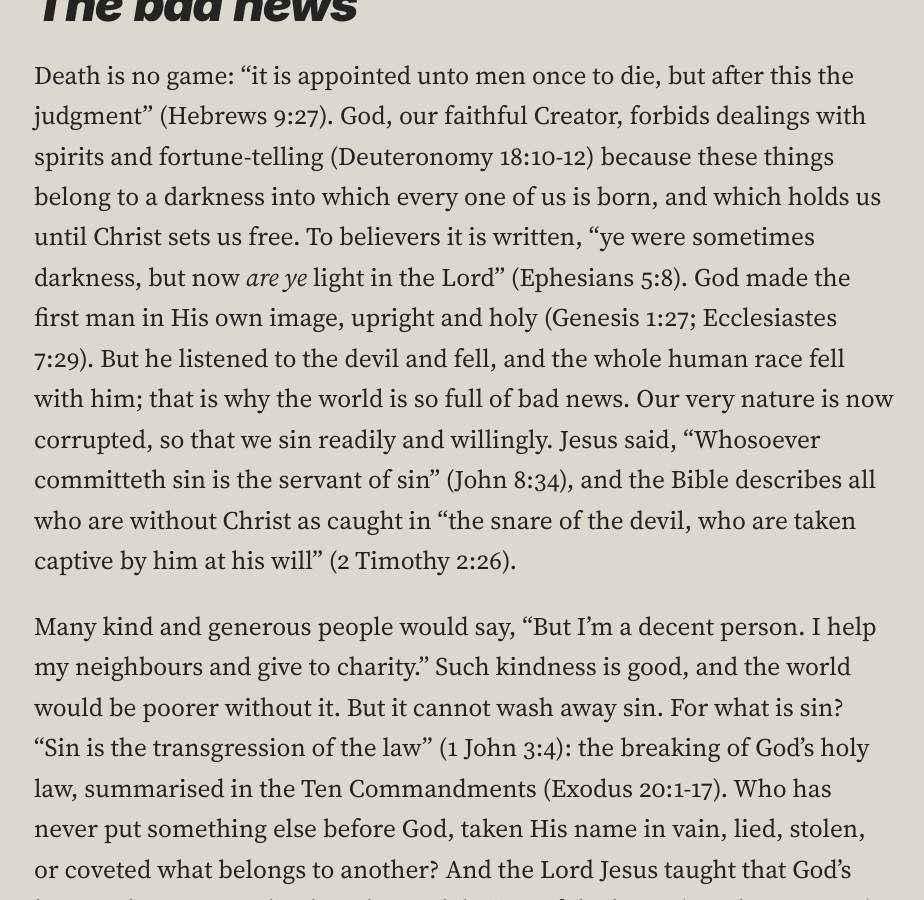
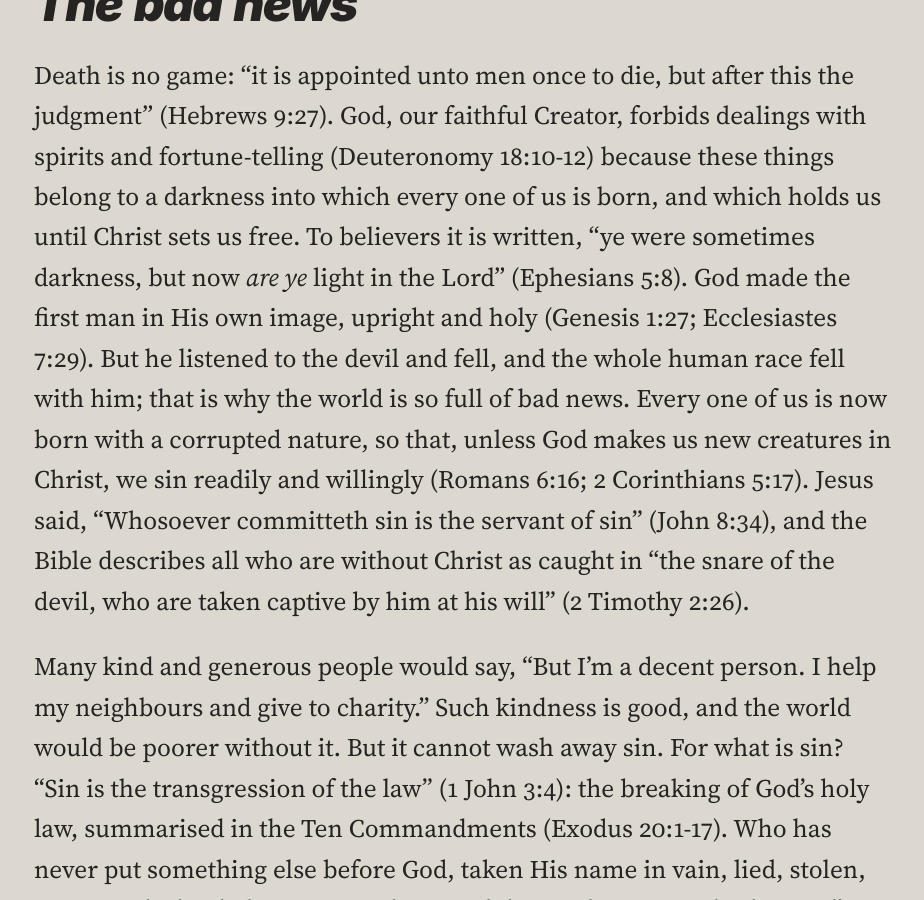
Before and after one commit to ForestWalkUK/truthpeaceandlove, a Jekyll site: the page built from _posts/2026-10-30-afraid-of-the-dark-halloween-light-of-the-world.md, in a window 1280 px wide and 900 px high, scrolled down 14054 px. Shown: the whole window, without its empty margins (14-938 px from the left). Built offline with Jekyll 4.4.1, drawn with Linux system fonts in a browser that asks for light colours; some of the changed text lies outside the part shown.

Commit message:
Halloween post v1.9: correct statement on our corrupted nature
- Bad news: corrupted nature and willing sin apply unless God makes
  us new creatures in Christ; add Romans 6:16 and 2 Corinthians 5:17
- Add version 1.9 changelog entry

Co-Authored-By: Claude Opus 5.5 <noreply@anthropic.com>

```diff
--- a/_posts/2026-10-30-afraid-of-the-dark-halloween-light-of-the-world.md
+++ b/_posts/2026-10-30-afraid-of-the-dark-halloween-light-of-the-world.md
@@ -1,6 +1,9 @@
 ---
 title: "Afraid of the Dark? Halloween and the Light of the World"
 changes:
+  - version: "1.9"
+    date: 2026-11-08
+    note: "In “The bad news”, the sentence on our corrupted nature corrected, with Romans 6:16 and 2 Corinthians 5:17 added. The earlier wording was an error. As it stood, “Our very nature is now corrupted, so that we sin readily and willingly” described believers as though they had not been made new in Christ; hence the revision."
   - version: "1.8"
     date: 2026-11-08
     note: "In “The bad news”, the sentence on the darkness of our fallen nature corrected, with Ephesians 5:8 added. The earlier wording was an error. As it stood, “a darkness that holds every one of us by nature” said that this darkness still holds everyone, including believers in Christ, which Scripture denies. What is true is that we are all born into it, and that it holds us until Christ sets us free; hence the revision."
@@ -129,7 +132,7 @@ We may, and should, hold joyful celebrations on proper occasions. But surely our
 
 ## The bad news
 
-Death is no game: “it is appointed unto men once to die, but after this the judgment” (Hebrews 9:27). God, our faithful Creator, forbids dealings with spirits and fortune-telling (Deuteronomy 18:10-12) because these things belong to a darkness into which every one of us is born, and which holds us until Christ sets us free. To believers it is written, “ye were sometimes darkness, but now *are ye* light in the Lord” (Ephesians 5:8). God made the first man in His own image, upright and holy (Genesis 1:27; Ecclesiastes 7:29). But he listened to the devil and fell, and the whole human race fell with him; that is why the world is so full of bad news. Our very nature is now corrupted, so that we sin readily and willingly. Jesus said, “Whosoever committeth sin is the servant of sin” (John 8:34), and the Bible describes all who are without Christ as caught in “the snare of the devil, who are taken captive by him at his will” (2 Timothy 2:26).
+Death is no game: “it is appointed unto men once to die, but after this the judgment” (Hebrews 9:27). God, our faithful Creator, forbids dealings with spirits and fortune-telling (Deuteronomy 18:10-12) because these things belong to a darkness into which every one of us is born, and which holds us until Christ sets us free. To believers it is written, “ye were sometimes darkness, but now *are ye* light in the Lord” (Ephesians 5:8). God made the first man in His own image, upright and holy (Genesis 1:27; Ecclesiastes 7:29). But he listened to the devil and fell, and the whole human race fell with him; that is why the world is so full of bad news. Every one of us is now born with a corrupted nature, so that, unless God makes us new creatures in Christ, we sin readily and willingly (Romans 6:16; 2 Corinthians 5:17). Jesus said, “Whosoever committeth sin is the servant of sin” (John 8:34), and the Bible describes all who are without Christ as caught in “the snare of the devil, who are taken captive by him at his will” (2 Timothy 2:26).
 
 Many kind and generous people would say, “But I’m a decent person. I help my neighbours and give to charity.” Such kindness is good, and the world would be poorer without it. But it cannot wash away sin. For what is sin? “Sin is the transgression of the law” (1 John 3:4): the breaking of God’s holy law, summarised in the Ten Commandments (Exodus 20:1-17). Who has never put something else before God, taken His name in vain, lied, stolen, or coveted what belongs to another? And the Lord Jesus taught that God’s law reaches even to the thoughts and desires of the heart (Matthew 5:21-22). Measured against God’s perfect holiness, “we are all as an unclean *thing*, and all our righteousnesses *are* as filthy rags” (Isaiah 64:6). We cannot pay off a debt to God with good deeds, any more than a man can be acquitted of a crime because he was kind to others on other days.
 
```
